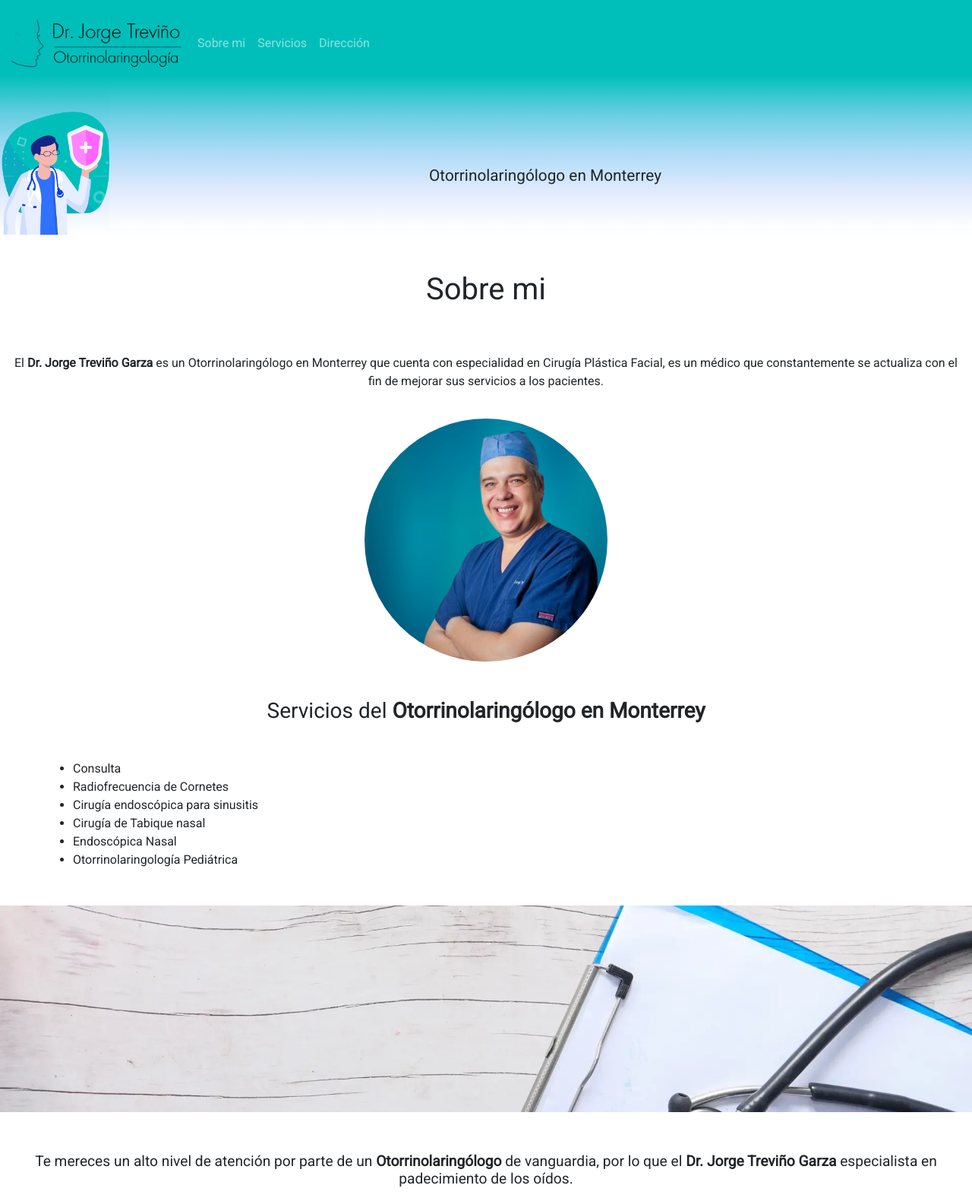
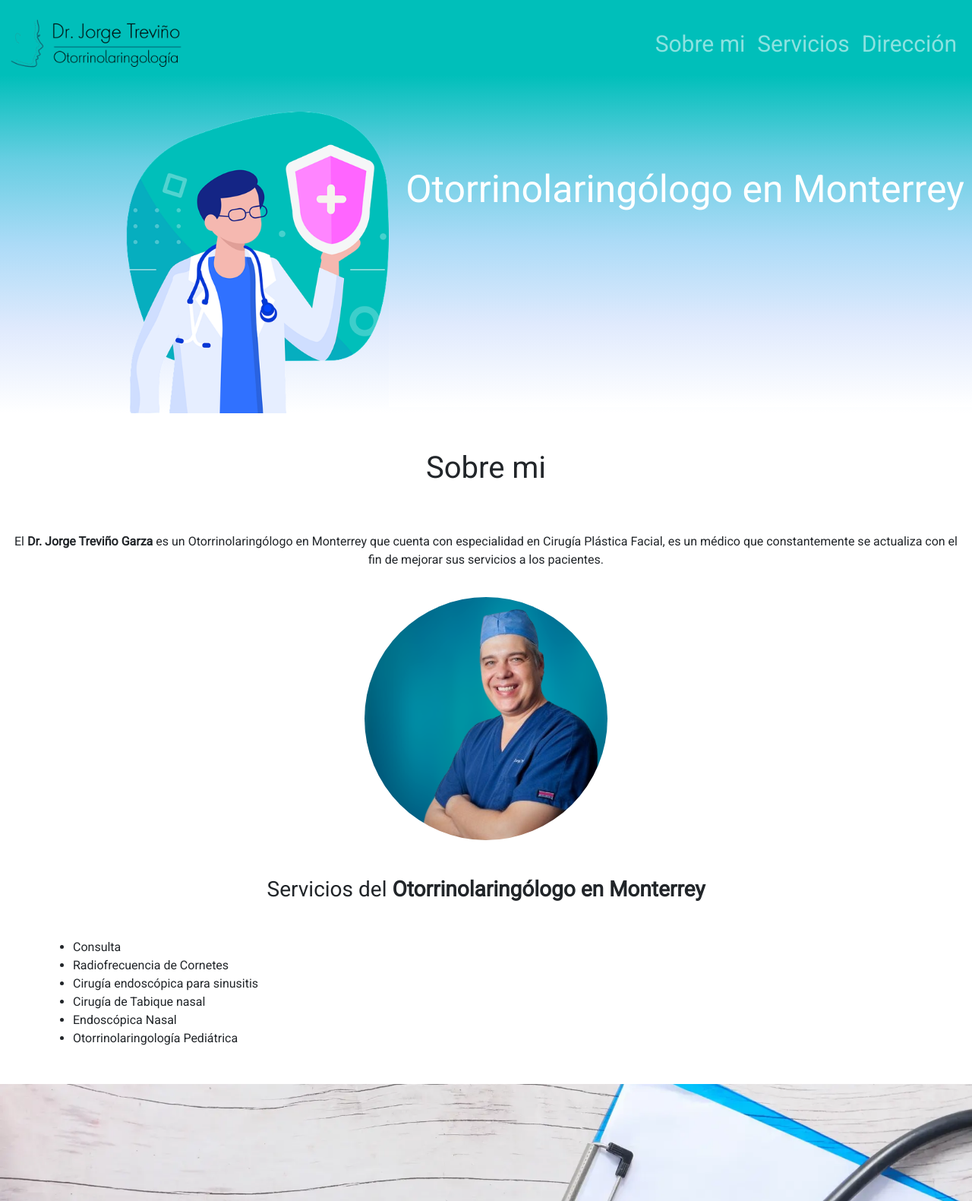
Before and after one commit to VicCurzio/Dr.Garza-LandingPage, a plain HTML site: page index.html in a window 1280 px wide. Shown: the top 1581 px of the page at 76% size. Drawn offline with nearby package versions, Linux system fonts and the light colour scheme.

Commit message:
Fin de la landing page

```diff
--- a/index.html
+++ b/index.html
@@ -15,6 +15,7 @@
     <link rel="stylesheet" href="https://cdnjs.cloudflare.com/ajax/libs/font-awesome/6.4.0/css/all.min.css"
         integrity="sha512-iecdLmaskl7CVkqkXNQ/ZH/XLlvWZOJyj7Yy7tcenmpD1ypASozpmT/E0iPtmFIB46ZmdtAc9eNBvH0H/ZpiBw=="
         crossorigin="anonymous" referrerpolicy="no-referrer" />
+    <link href="https://unpkg.com/aos@2.3.1/dist/aos.css" rel="stylesheet">
     <link href="https://cdn.jsdelivr.net/npm/bootstrap@5.2.3/dist/css/bootstrap.min.css" rel="stylesheet">
     <link rel="stylesheet" href="./style.css">
     <link rel="shortcut icon" href="./favicon/favicon.png" type="image/x-icon">
@@ -48,11 +49,11 @@
     <main>
         <div class="imgDoctorCartoonYTitulo">
             <img src="./img/img-doctor-cartoon.png" alt="Dibujo de un doctor" class="imgDoctorCartoon pt-5">
-            <h1 class="text-center tituloConImg">Otorrinolaringólogo en Monterrey </h1>
+            <h1 class="text-center tituloConImg" data-aos="fade-left" data-aos-duration="2000">Otorrinolaringólogo en Monterrey </h1>
         </div>
 
-        <h1 class="separador" id="sobreEl">Sobre mi</h1>
-        <p class="textoSobreEl">El <span>Dr. Jorge Treviño Garza</span> es un </span>Otorrinolaringólogo en
+        <h1 class="separador" id="sobreEl" data-aos="fade-right" data-aos-duration="2000">Sobre mi</h1>
+        <p class="textoSobreEl" data-aos="fade-right" data-aos-duration="2000">El <span>Dr. Jorge Treviño Garza</span> es un </span>Otorrinolaringólogo en
             Monterrey</span> que
             cuenta con
             especialidad en Cirugía Plástica Facial, es un médico que constantemente se actualiza con el fin
@@ -61,10 +62,10 @@
         </p>
 
         <img class="imgDoctor mx-auto d-block rounded-circle mt-4" src="./img/Doctor-Jorge-Treviño-Garza.png"
-            alt="Doctor Jorge Treviño - Otorrinolaringología">
+            alt="Doctor Jorge Treviño - Otorrinolaringología" data-aos="flip-up" data-aos-duration="800">
 
-        <h3 class="separador" id="servicios">Servicios del <span>Otorrinolaringólogo en Monterrey</span></h3>
-        <ul class="textoServicios">
+        <h3 class="separador" id="servicios" data-aos="fade-right" data-aos-duration="2000">Servicios del <span>Otorrinolaringólogo en Monterrey</span></h3>
+        <ul class="textoServicios" data-aos="fade-right" data-aos-duration="2000">
             <li>
                 Consulta
             </li>
@@ -87,19 +88,18 @@
 
         <div class="parallax"></div>
 
-        <h2 class="textoAtencion">Te mereces un alto nivel de atención por parte de un <span>Otorrinolaringólogo</span>
+        <h2 class="textoAtencion" data-aos="fade-right" data-aos-duration="2000">Te mereces un alto nivel de atención por parte de un <span>Otorrinolaringólogo</span>
             de vanguardia,
             por lo que el <span>Dr. Jorge Treviño Garza</span> especialista en padecimiento de los oídos.
         </h2>
 
-        <p class="textoAgenda">Agenda una consulta por WhatsApp al número 8115448285 o mediante una llamada al
+        <p class="textoAgenda" data-aos="fade-right" data-aos-duration="2000">Agenda una consulta por WhatsApp al número 8115448285 o mediante una llamada al
             8183475220 nuestro correo: <a
                 href="mailto:jorgetrega@gmail.com?subject=Solicitud%20de%20información&body=Hola,%20quisiera%20tener%20más%20información%20por favor.">jorgetrega@gmail.com</a><br>Lunes
             a Sábado<br>9:00 a 19:00 hrs</p>
 
-        <h2 id="direccion">Dirección del consultorio</h2>
-
-        <p class="textoDireccion">Visitanos para que seas atendido con la atención que te mereces en:<br>
+        <h2 id="direccion" data-aos="fade-right" data-aos-duration="2000">Dirección del consultorio</h2>
+        <p class="textoDireccion" data-aos="fade-right" data-aos-duration="2000">Visitanos para que seas atendido con la atención que te mereces en:<br>
             Centro de Especialidades Médicas<br>
             1er piso consultorio 126 Jose Benitez No 2704 Colonia obispado Monterrey NL CP 64060.</p>
 
@@ -107,13 +107,12 @@
             src="https://www.google.com/maps/embed?pb=!1m26!1m12!1m3!1d2542.6683372144585!2d-100.35260089460236!3d25.675403357783697!2m3!1f0!2f0!3f0!3m2!1i1024!2i768!4f13.1!4m11!3e6!4m3!3m2!1d25.6754982!2d-100.3503003!4m5!1s0x8662be0292425fdb%3A0x69c8d5c44d8dee4e!2sCENTRO%20DE%20ESPECIALIDADES%20MEDICAS%20Lic.%20Jos%C3%A9%20Ben%C3%ADtez%202704%20Sin%20Nombre%20de%20Col%2069%2064060%20Monterrey%2C%20N.L.%2C%20M%C3%A9xico!3m2!1d25.675478899999998!2d-100.3509869!5e0!3m2!1ses-419!2sar!4v1686602289803!5m2!1ses-419!2sar"
             width="100%" height="300" style="border:0;" allowfullscreen="" loading="lazy"
             referrerpolicy="no-referrer-when-downgrade" class="iframeCel"></iframe>
-
-        <h3 class="textoDescriptivo">El <span>otorrinolaringólogo en Monterrey Jorge Treviño</span> es ahora uno de los
+        <h3 class="textoDescriptivo" data-aos="fade-right" data-aos-duration="2000">El <span>otorrinolaringólogo en Monterrey Jorge Treviño</span> es ahora uno de los
             médicos más importantes
             en su campo gracias a su contribución a la investigación y la prevención.
         </h3>
         <div>
-            <p class="parrafoDescriptivo">Da clic en el botón de WhatsApp para contactarnos y saber más sobre el <span
+            <p class="parrafoDescriptivo" data-aos="fade-right" data-aos-duration="2000">Da clic en el botón de WhatsApp para contactarnos y saber más sobre el <span
                     class="subrayado">otorrinolaringólogo
                     en Monterrey</span>.
                 <a href="https://api.whatsapp.com/send?phone=8115448285&text=Buenas%2C%20quer%C3%ADa%20m%C3%A1s%20informaci%C3%B3n"
@@ -125,6 +124,10 @@
     </main>
 
     <script src="https://cdn.jsdelivr.net/npm/bootstrap@5.2.3/dist/js/bootstrap.bundle.min.js"></script>
+    <script src="https://unpkg.com/aos@2.3.1/dist/aos.js"></script>
+    <script>
+        AOS.init();
+    </script>
 </body>
 
 </html>
--- a/style.css
+++ b/style.css
@@ -21,14 +21,34 @@ nav {
     padding-bottom: 2rem;
 }
 
+@media (min-width: 842px) {
+    .navbar-nav {
+        margin-left: auto;
+        font-size: 30px;
+    }
+}
+
 .imgDoctorCartoonYTitulo {
     width: 100%;
     display: flex;
     background-image: linear-gradient(to bottom, #00bfba, #67cee2, #acdbf7, #e0eafd, #ffffff);
 }
 
-.imgDoctorCartoon{
+.imgDoctorCartoon {
     width: 9rem;
+}
+
+@media (min-width: 500px) and (max-width: 841px) {
+    .imgDoctorCartoon {
+        width: 50%;
+    }
+}
+
+@media (min-width: 842px) {
+    .imgDoctorCartoon {
+        width: 40%;
+        padding-left: 10rem;
+    }
 }
 
 .tituloConImg {
@@ -36,6 +56,13 @@ nav {
     width: 100%;
     background-image: linear-gradient(to bottom, #00bfba, #67cee2, #acdbf7, #e0eafd, #ffffff);
     font-size: 1.3rem;
+}
+
+@media (min-width: 842px) {
+    .tituloConImg {
+        font-size: 50px;
+        color: white;
+    }
 }
 
 .separador {
```
